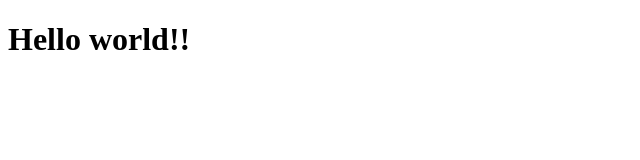
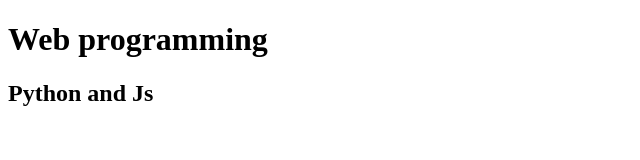
Before and after one commit to elmae/cs50, a plain HTML site: page index.html in a window 1280 px wide. Shown: the whole page, without its empty margins (0-640 px from the left). Drawn offline with Linux system fonts and the light colour scheme.

Commit message:
add h2 heading

```diff
--- a/index.html
+++ b/index.html
@@ -8,7 +8,8 @@
 </head>
 
 <body>
-  <h1>Hello world!!</h1>
+  <h1>Web programming</h1>
+  <h2>Python and Js</h2>
 </body>
 
 </html>
```
